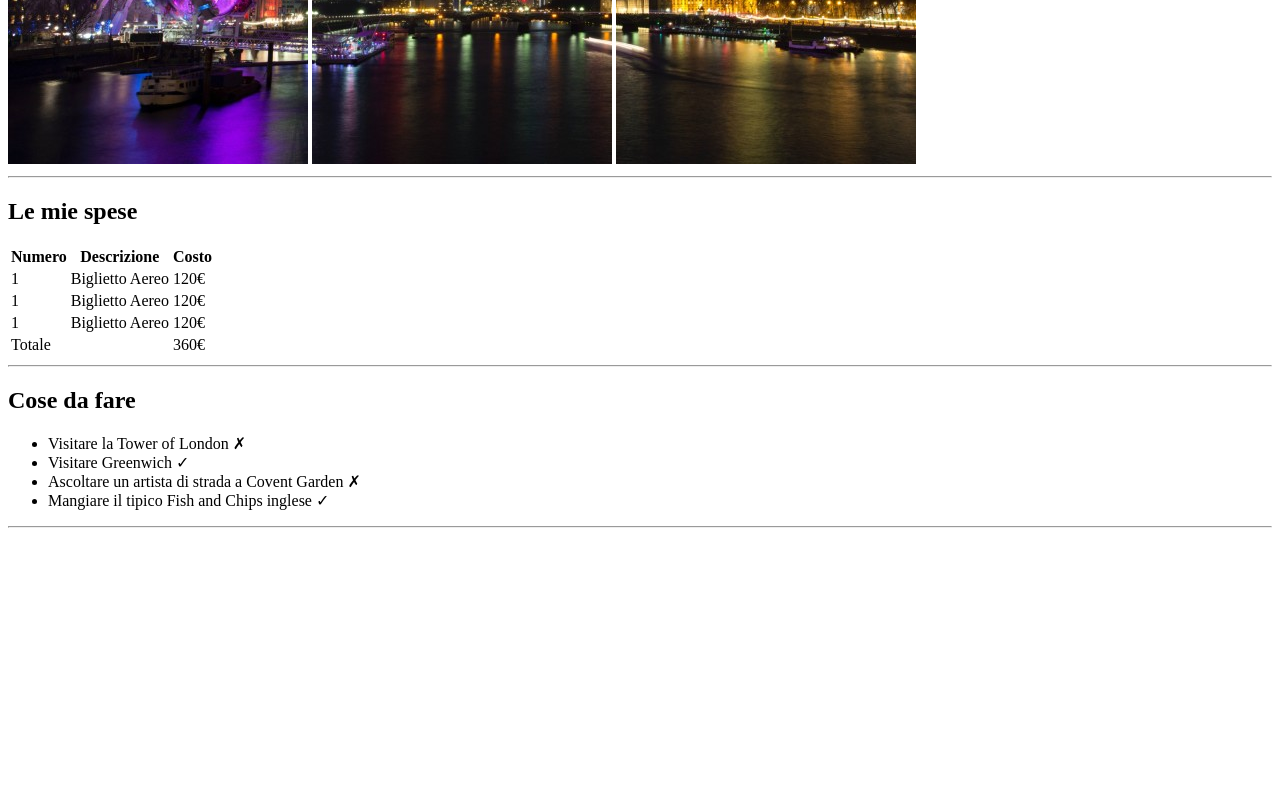
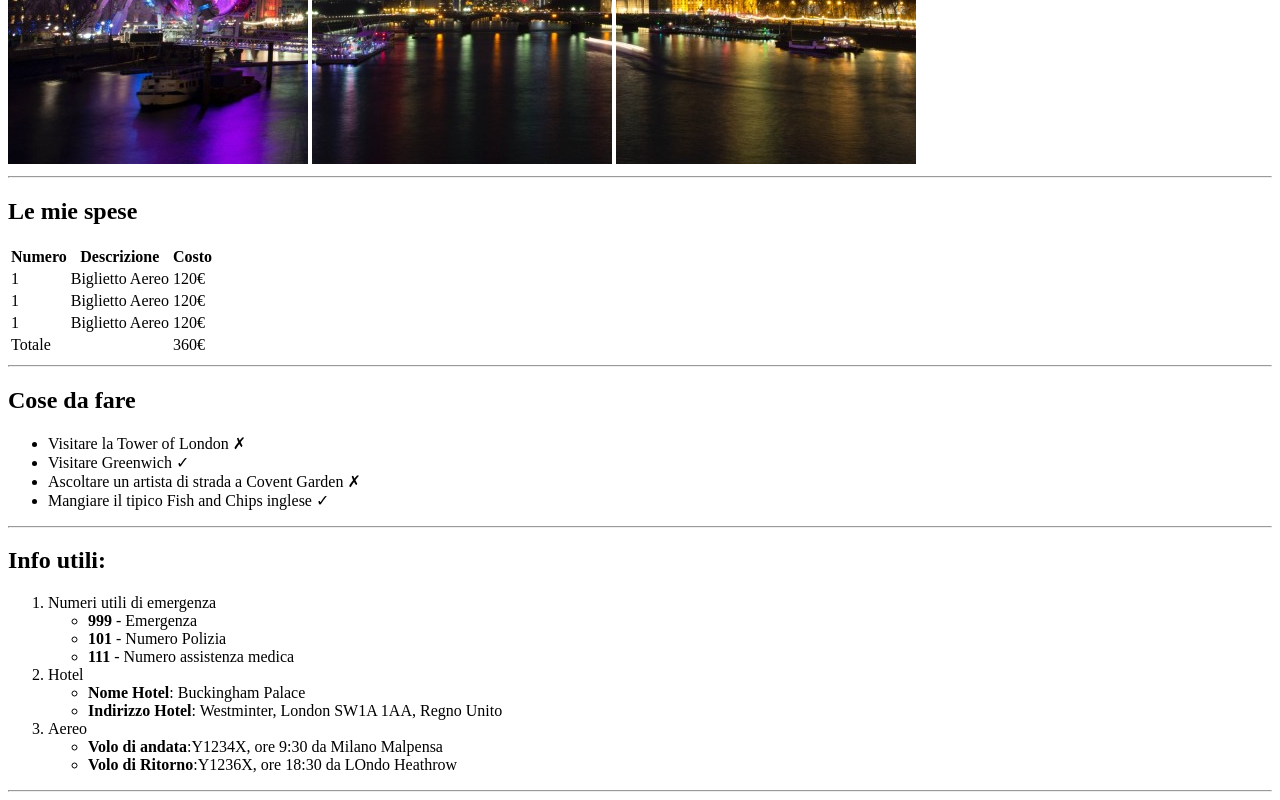
Before and after one commit to KevinMite/html-london-trip, a plain HTML site: page index.html in a window 1280 px wide. Shown: the part 516-1316 px from the top of the page. Before the commit the page ends 1052 px from the top, so only its background shows below. Drawn offline with Linux system fonts and the light colour scheme.

Commit message:
Sezione 3

```diff
--- a/index.html
+++ b/index.html
@@ -94,7 +94,42 @@
 
         <!-- Sezione 3 -->
         <section>
+            <!-- Titolo Sezione 3 -->
+            <div>
+                <h2>Info utili:</h2>
+            </div>
 
+            <!-- Informazioni utili -->
+            <ol>
+                <!-- Numeri utili di emergenza -->
+                <li>
+                    Numeri utili di emergenza
+                    <ul>
+                        <li><strong>999</strong> - Emergenza</li>
+                        <li><strong>101</strong> - Numero Polizia</li>
+                        <li><strong>111</strong> - Numero assistenza medica</li>
+                    </ul>
+                </li>
+
+                <!-- Hotel -->
+                <li>
+                    Hotel
+                    <ul>
+                        <li><strong>Nome Hotel</strong>: Buckingham Palace</li>
+                        <li><strong>Indirizzo Hotel</strong>: Westminter, London SW1A 1AA, Regno Unito</li>
+                    </ul>
+                </li>
+
+                <!-- Aereo  -->
+                <li>
+                    Aereo
+                    <ul>
+                        <li><strong>Volo di andata</strong>:Y1234X, ore 9:30 da Milano Malpensa</li>
+                        <li><strong>Volo di Ritorno</strong>:Y1236X, ore 18:30 da LOndo Heathrow</li>
+                    </ul>
+                </li>
+            </ol>
+            <hr>
         </section>
 
         <!-- Sezione 4 -->
```
